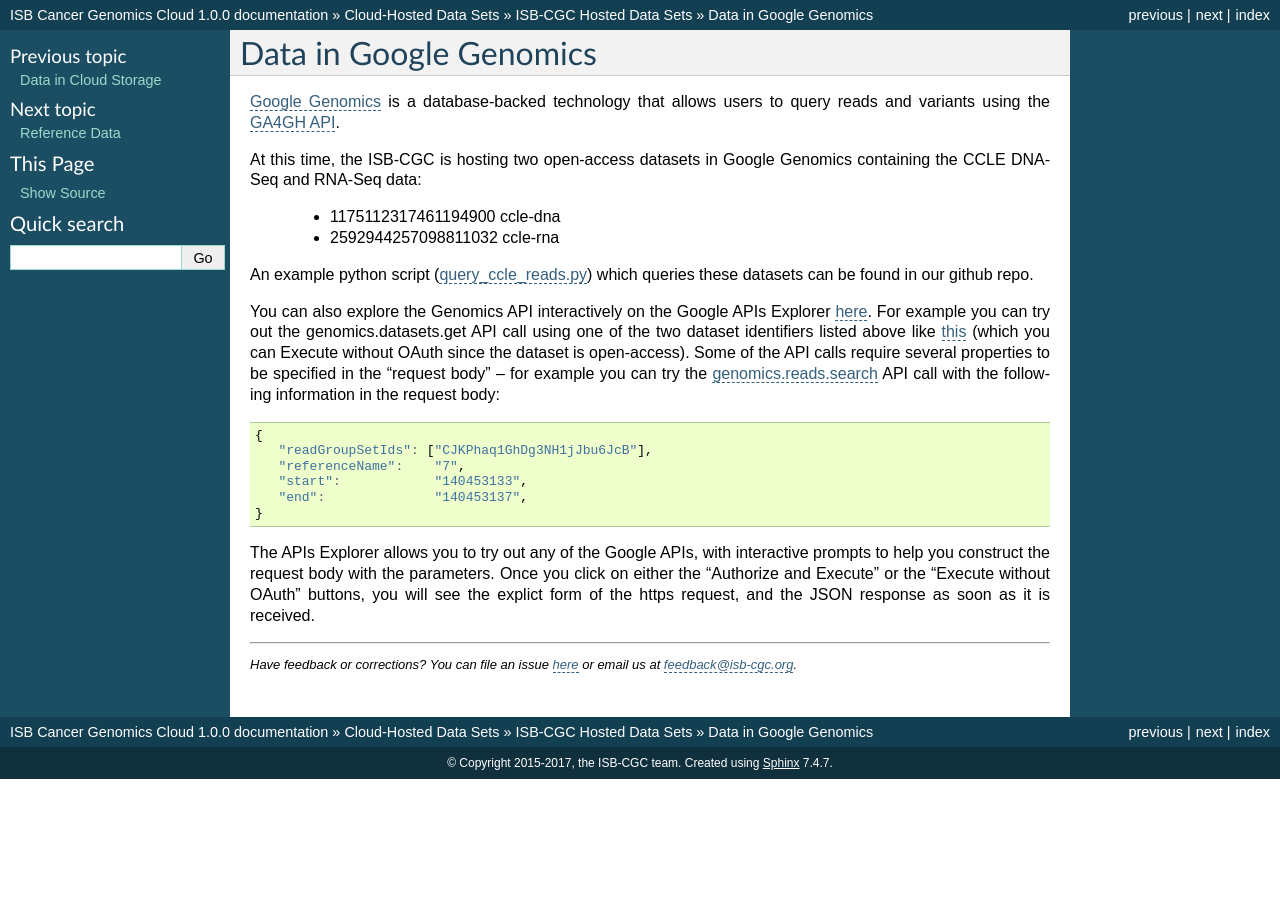
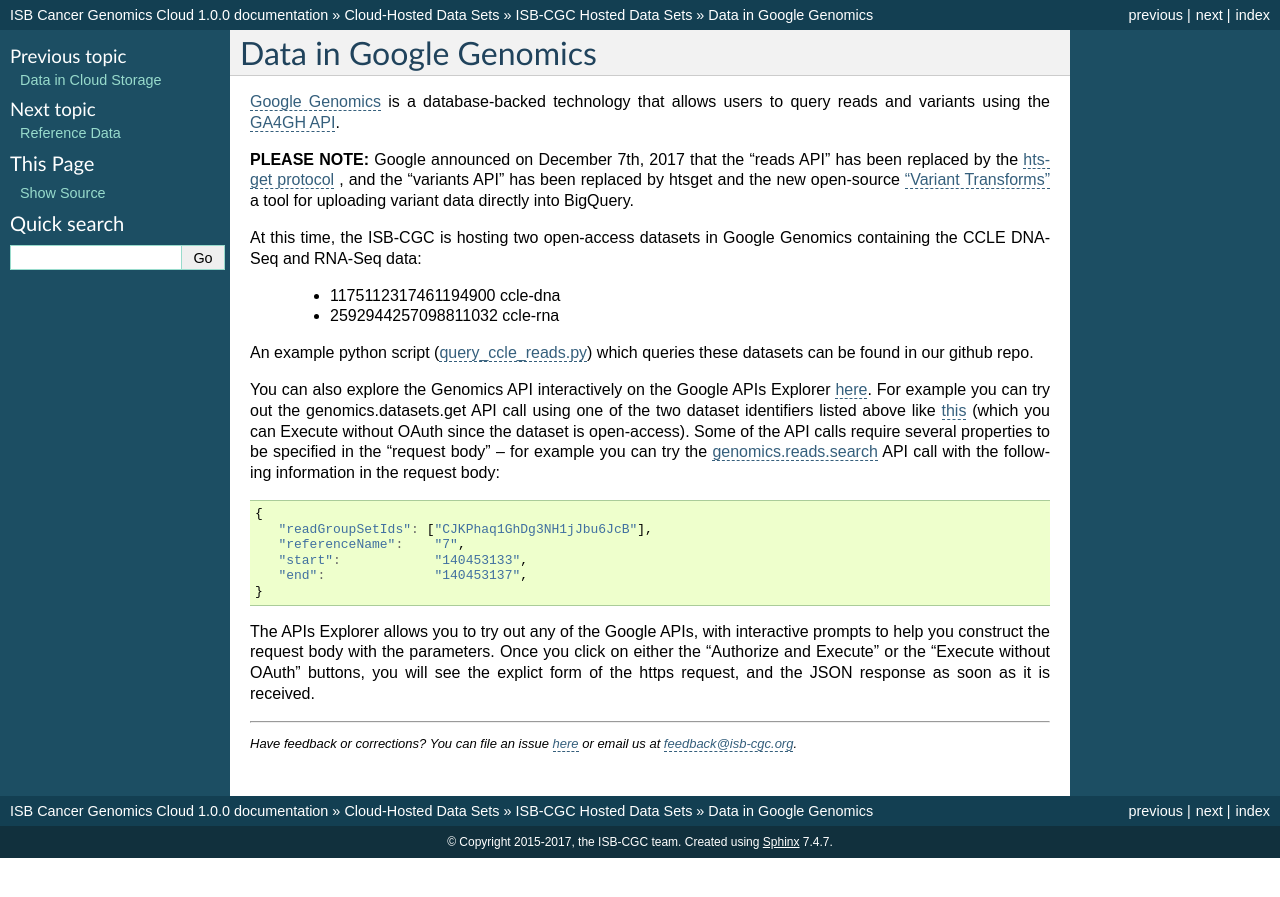
Before and after one commit to isb-cgc/readthedocs, a Sphinx documentation site: the page built from docs/source/sections/data/data2/data_in_GG.rst, in a window 1280 px wide. Shown: the top 897 px of the page. Built offline with Sphinx 7.4.7, drawn with Linux system fonts in a browser that asks for light colours; pages that are not in the unit, such as notebooks, are missing from menus.

Commit message:
added december 7 Google announcement

```diff
--- a/docs/source/sections/data/data2/data_in_GG.rst
+++ b/docs/source/sections/data/data2/data_in_GG.rst
@@ -5,6 +5,8 @@
 `Google Genomics <https://cloud.google.com/genomics/>`_ is a database-backed technology that allows users to query
 reads and variants using the
 `GA4GH API <https://media.readthedocs.org/pdf/ga4gh-schemas/latest/ga4gh-schemas.pdf>`_.
+
+**PLEASE NOTE:** Google announced on December 7th, 2017 that the "reads API" has been replaced by the `htsget protocol <http://samtools.github.io/hts-specs/htsget.html>`_ , and the "variants API" has been replaced by htsget and the new open-source `"Variant Transforms" <https://github.com/googlegenomics/gcp-variant-transforms>`_ a tool for uploading variant data directly into BigQuery.
 
 At this time, the ISB-CGC is hosting two open-access datasets in Google Genomics containing
 the CCLE DNA-Seq and RNA-Seq data:
```
